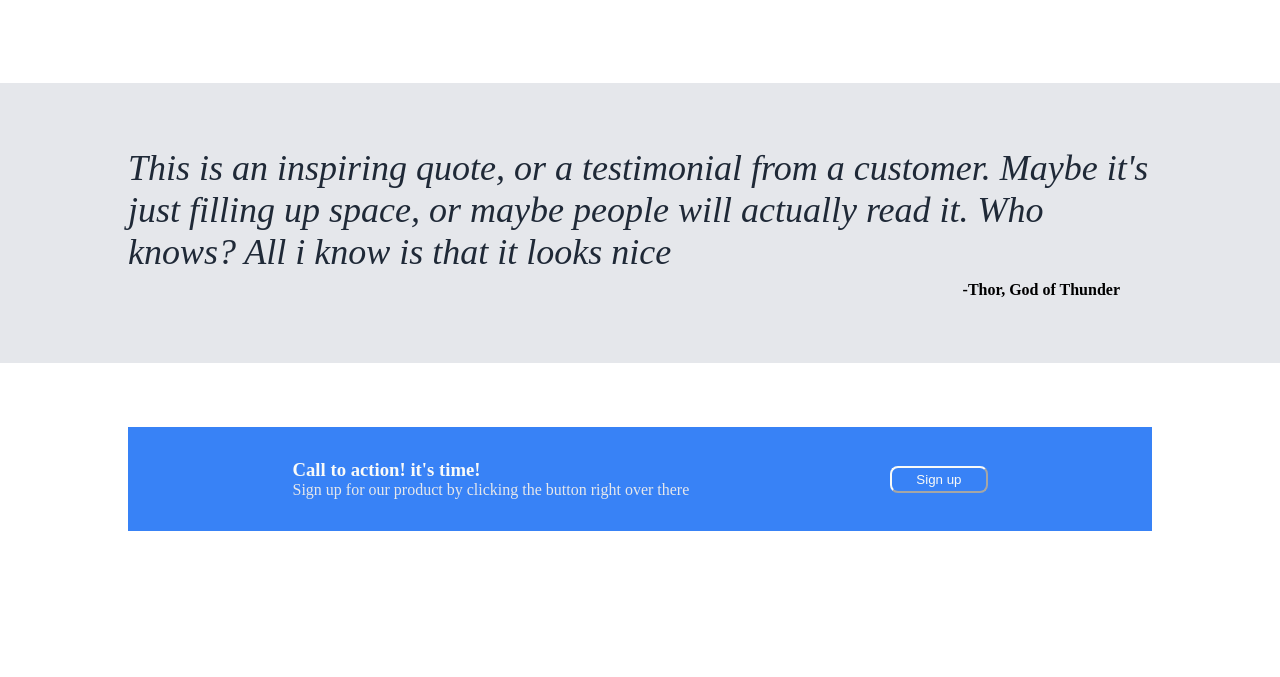
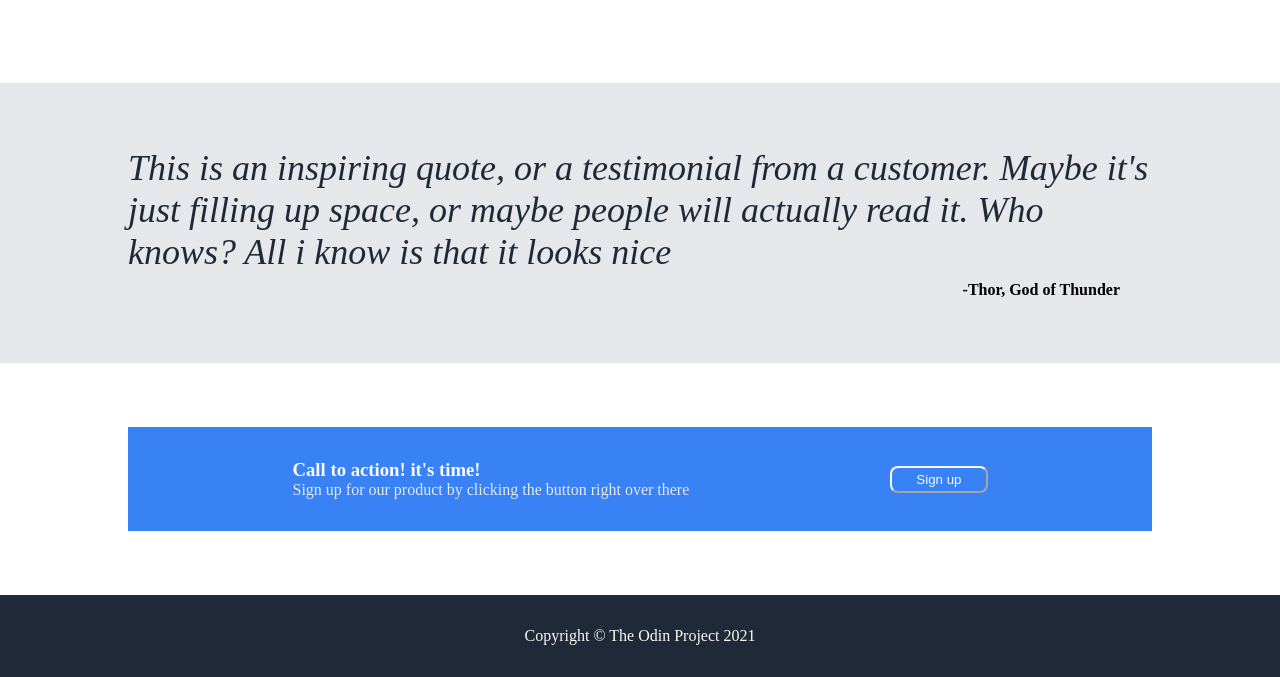
Before and after one commit to Mathew-Theberge/landing-page-V2, a plain HTML site: page index.html in a window 1280 px wide. Shown: the part 774-1451 px from the top of the page. Before the commit the page ends 1369 px from the top, so only its background shows below. Drawn offline with Linux system fonts and the light colour scheme.

Commit message:
add footer

```diff
--- a/index.html
+++ b/index.html
@@ -66,5 +66,7 @@
     </div>
     <button>Sign up</button>
   </section>
+
+  <footer>Copyright © The Odin Project 2021</footer>
 </body>
 </html>
--- a/style.css
+++ b/style.css
@@ -149,3 +149,14 @@
 .call-to-action-section p {
   color: #E5E7EB;
 }
+
+/* FOOTER */
+
+footer {
+  background-color: #1F2937;
+  display: flex;
+  align-items: center;
+  justify-content: center;
+  padding: 32px 64px;
+  color: #F9FAF8;
+}
```
